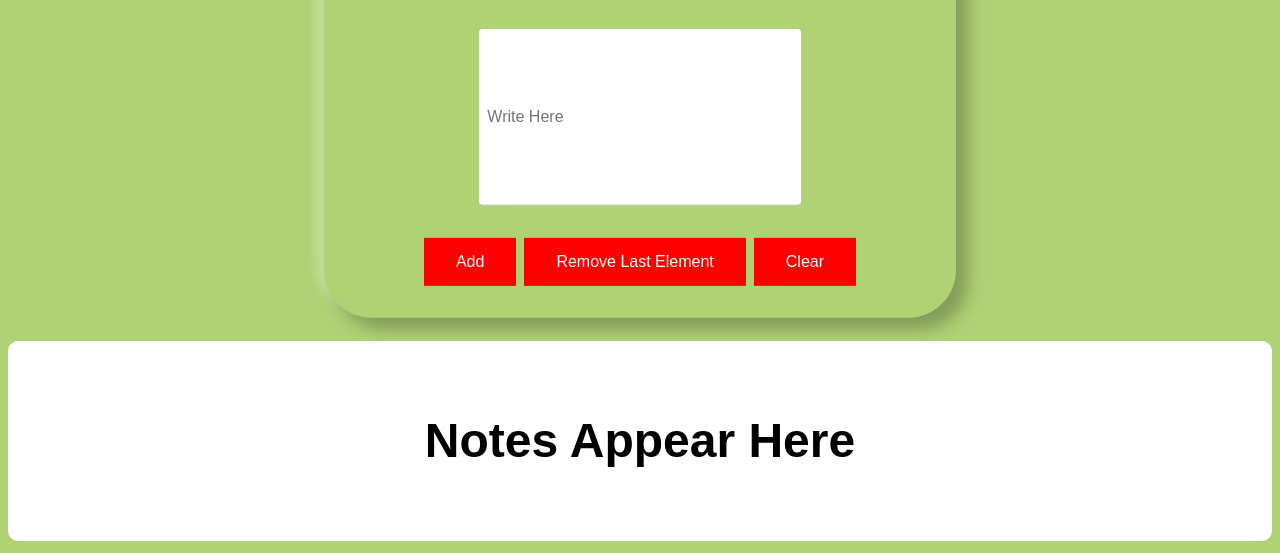
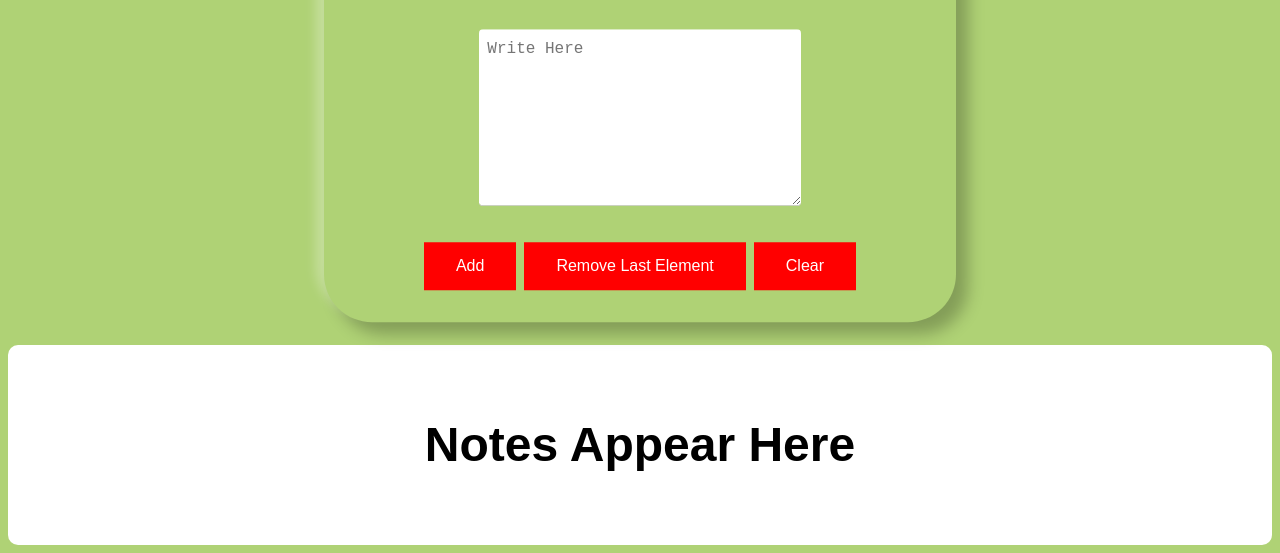
Before and after one commit to kartikeya72001/NotesApp, a plain HTML site: page index.html in a window 1280 px wide. Shown: the part 316-869 px from the top of the page. Drawn offline with Linux system fonts and the light colour scheme.

Commit message:
TextArea

```diff
--- a/index.html
+++ b/index.html
@@ -2,7 +2,7 @@
 <html>
     <head>
         <meta name="viewport" content="width=device-width, initial-scale=1">
-        <title>Experiments</title>
+        <title>Notes App by Kartikeya Agarwal</title>
         <link rel="stylesheet" href="todo.css">
     </head>
     <body style="  background-color: #afd275;">
@@ -11,7 +11,7 @@
                 <h1>Heading</h1>
                 <input id="textfield" class="inputt" value="" placeholder="Topic">
                 <h1>Description</h1>
-                <input id="mainText" class="inputf" value="" placeholder="Write Here">
+                <textarea id="mainText" class="inputf" placeholder="Write Here"></textarea>
                 <br>
                 <button type="button" class="button" onclick = Add()>Add</button>
                 <button type="button" class="button" onclick = Pop()>Remove Last Element</button>
```
Also changed, not shown: todo.css (indentation only).
